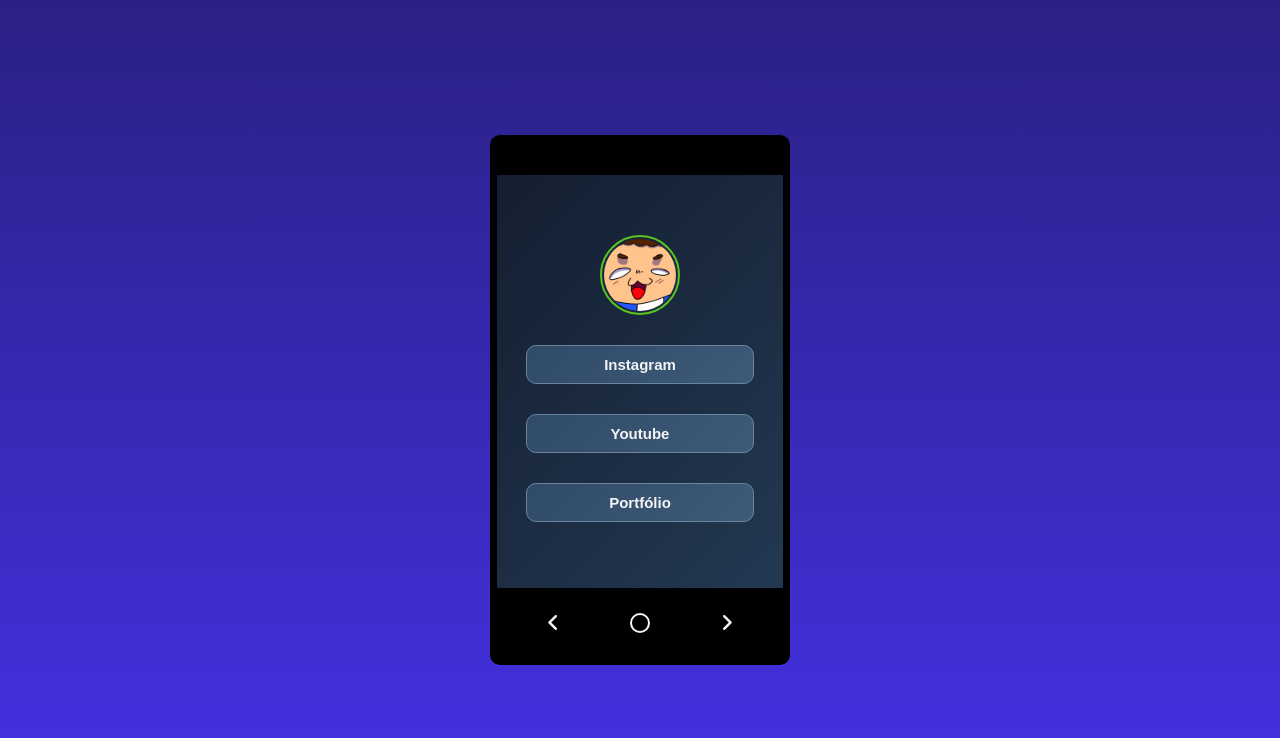
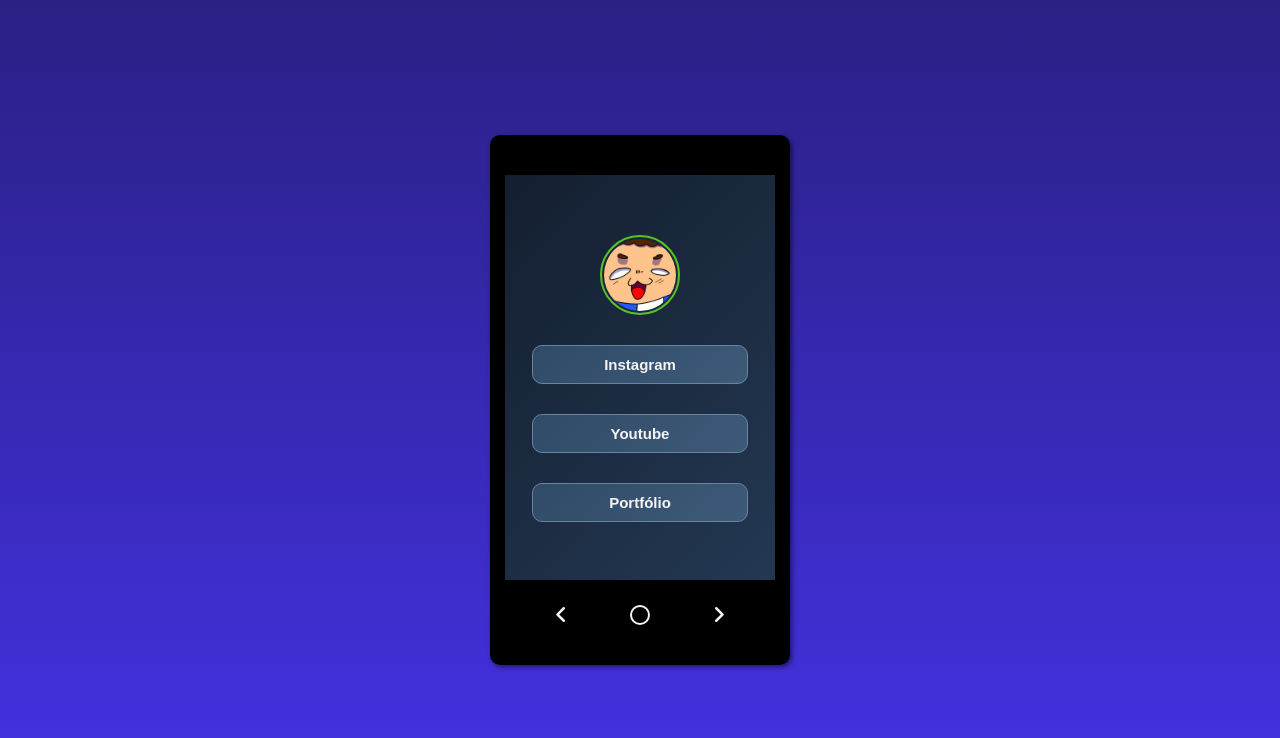
Before and after one commit to mariadevcode7/site-link-silas, a plain HTML site: page index.html in a window 1280 px wide. Drawn offline with Linux system fonts and the light colour scheme.

Commit message:
Ajustando detalhes no style do projeto

```diff
--- a/assets/css/style.css
+++ b/assets/css/style.css
@@ -35,11 +35,12 @@ main {
 .area-card {
   width: 300px;
   height: 530px;
-  border: 7px solid #000;
+  border: 15px solid #000;
   border-top: 40px solid #000;
   border-radius: 10px;
   position: relative;
   background: linear-gradient(135deg, #141e30, #243b55);
+  box-shadow:2px 2px 5px #00000081;
 }
 
 .btn-botoes-styles {
```
